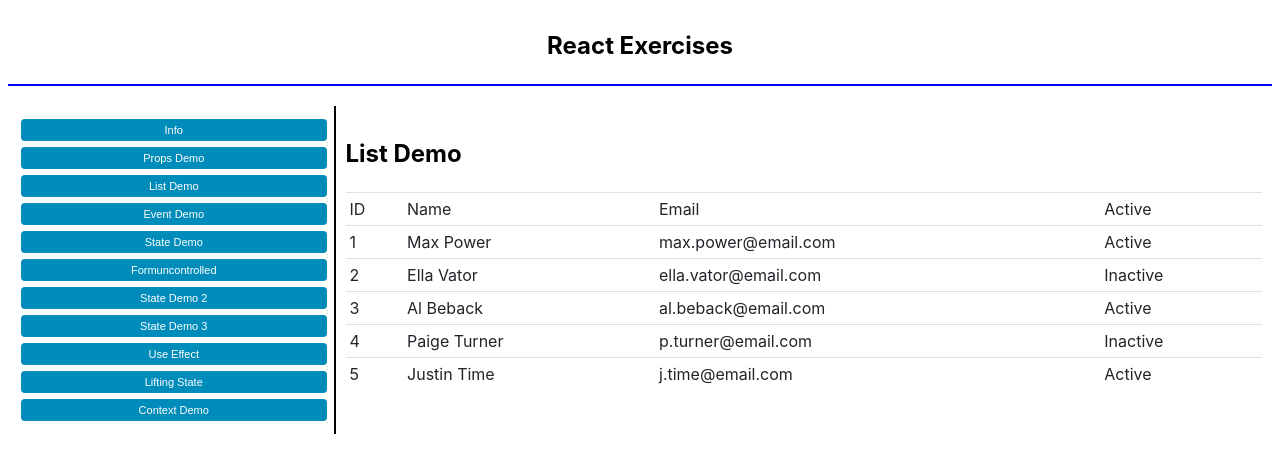
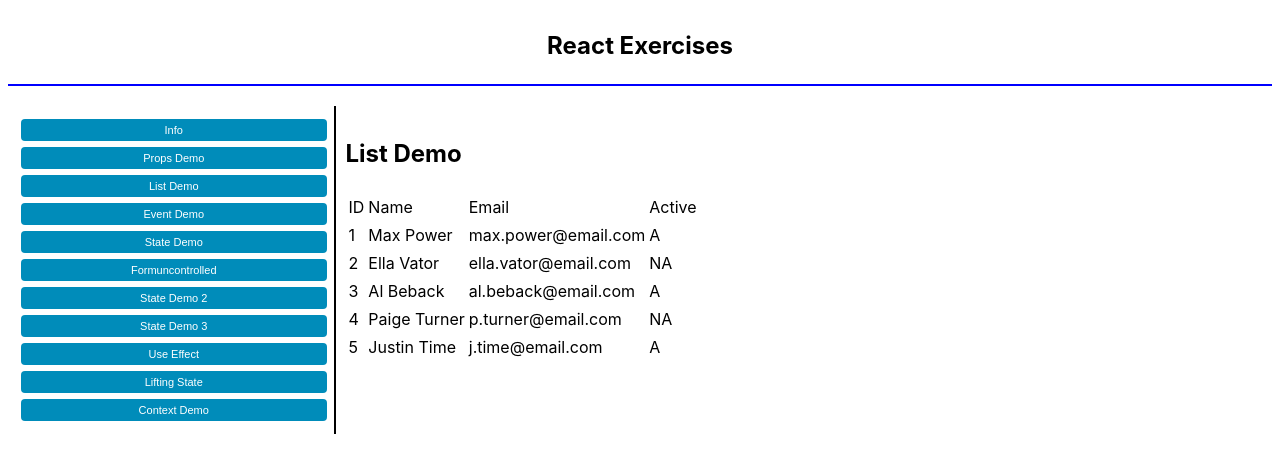
Before and after one commit to NikolajChristianMoeller/day1, a React (Vite) app: page / in a window 1280 px wide. Both pictures are taken after a click on the button "List Demo". Shown: the top 460 px of the page. Built offline with nearby package versions, Linux system fonts and the light colour scheme.

Commit message:
Hmm
3rd commit?

```diff
--- a/src/components/UserTable.tsx
+++ b/src/components/UserTable.tsx
@@ -1,9 +1,8 @@
+import { User } from "../data/data";
 
-
-export default function UserTable({ users }) {
-
+export default function UserTable({ users }: { users: User[] }) {
     return (
-        <table className="simple-table">
+        <table>
             <thead>
                 <tr>
                     <td>ID</td>
@@ -13,18 +12,15 @@ export default function UserTable({ users }) {
                 </tr>
             </thead>
             <tbody>
-                {users.map(user => (
+                {users.map((user) => (
                     <tr key={user.id}>
                         <td>{user.id}</td>
                         <td>{user.name}</td>
                         <td>{user.email}</td>
-                        <td>{user.isActive ? "Active" : "Inactive"}</td>
+                        <td>{user.isActive ? "A" : "NA"}</td>
                     </tr>
-                ))
-                }
+                ))}
             </tbody>
-
         </table>
     );
-
 }
--- a/src/exercises/UseEffect.tsx
+++ b/src/exercises/UseEffect.tsx
@@ -10,33 +10,31 @@ part four --> Add a button to start and stop the interval via a boolean state va
 */
 export default function UseEffectDemo({ title }: BaseProps) {
     const [count, setCount] = useState(0);
-    const [shouldCount, setShouldCount] = useState(true);
+    const [shouldCount, setShouldCount] = useState(false);
 
     useEffect(() => {
-        if(!shouldCount)
-        return;
-
+        if (!shouldCount) return;
         const i = setInterval(() => {
             setCount((prev) => prev + 1);
+            console.log("Counting");
         }, 1000);
-    },[]);
+        return () => {
+            clearInterval(i);
+        };
+    }, [shouldCount]);
 
-//   useEffect(() => {
-//     //Det vil jeg gøre
-
-//     //CLean up function
-//         return () => {};
-//     },[] ); //Empty dependency array
+    //   useEffect(() => {
+    //     // Clean up function
+    //     return ()=>{}
+    //     },[]);
 
     return (
         <>
             <h2>{title}</h2>
             <p>{count}</p>
-            <p>{count}</p>
             <button onClick={() => setShouldCount((prev) => !prev)}>
                 {shouldCount ? "Stop Count" : "Start Count"}
             </button>
-
         </>
     );
 }
```
